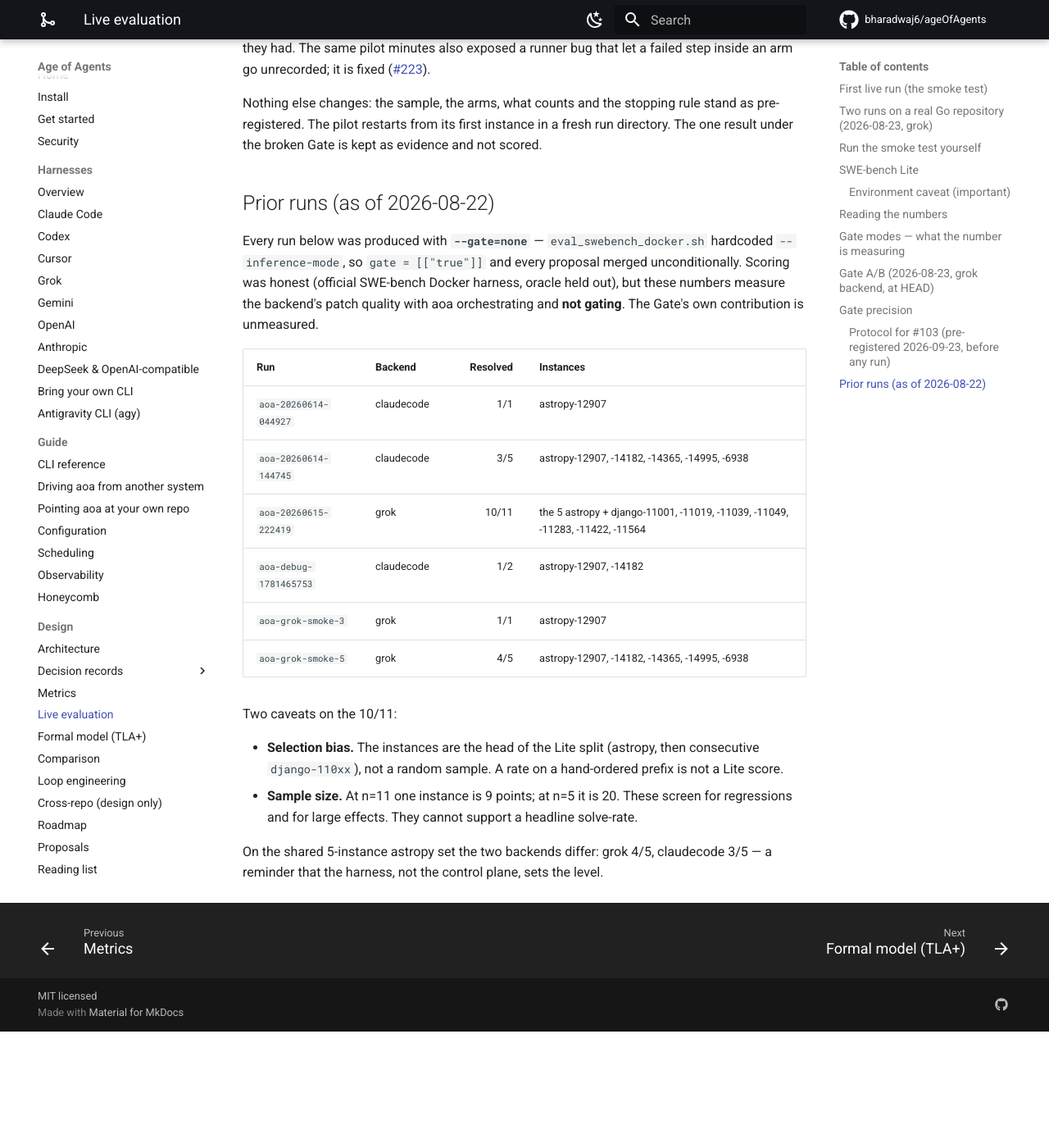
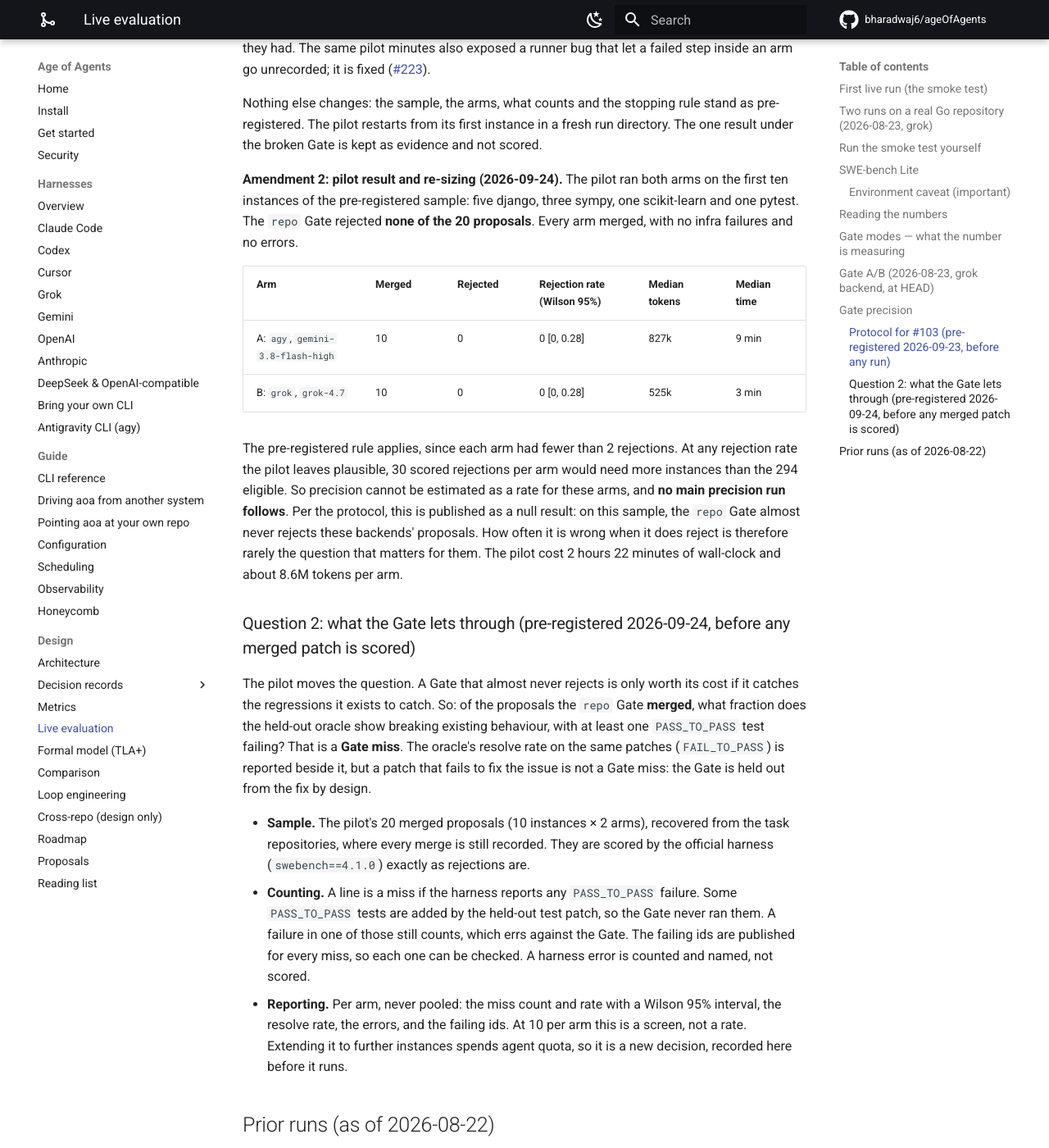
Before and after one commit to bharadwaj6/ageOfAgents, an MkDocs documentation site: the page built from docs/design/live_eval.md, in a window 1280 px wide and 1400 px high, scrolled down 8849 px. Shown: the whole window at 82% size. Built offline with MkDocs 1.6.1 and Material for MkDocs 9.7.7, drawn with Linux system fonts in a browser that asks for light colours; comment, search, counter and statistics services are not loaded; before the commit the page ends 10107 px from its top, so only the background shows below that.

Commit message:
docs: record the #103 pilot null result and pre-register question 2
The pilot's repo Gate rejected none of 20 proposals (0/10 per arm, Wilson
upper bound 0.28), so under the pre-registered rule no main precision run
follows and the result is published as a null finding. Pre-register the
converse before any merged patch is scored: of what the Gate merged, how
much does the oracle show breaking PASS_TO_PASS.

Co-Authored-By: Claude Opus 5.5 <noreply@anthropic.com>
Claude-Session: https://claude.ai/code/session_01SokbKH2wxGAqkfLNvpxvxu

```diff
--- a/docs/design/live_eval.md
+++ b/docs/design/live_eval.md
@@ -341,6 +341,42 @@ Nothing else changes: the sample, the arms, what counts and the stopping rule st
 The pilot restarts from its first instance in a fresh run directory. The one result under the broken
 Gate is kept as evidence and not scored.
 
+**Amendment 2: pilot result and re-sizing (2026-09-24).** The pilot ran both arms on the first ten
+instances of the pre-registered sample: five django, three sympy, one scikit-learn and one pytest. The
+`repo` Gate rejected **none of the 20 proposals**. Every arm merged, with no infra failures and no
+errors.
+
+| Arm | Merged | Rejected | Rejection rate (Wilson 95%) | Median tokens | Median time |
+|---|---|---|---|---|---|
+| A: `agy`, `gemini-3.8-flash-high` | 10 | 0 | 0 [0, 0.28] | 827k | 9 min |
+| B: `grok`, `grok-4.7` | 10 | 0 | 0 [0, 0.28] | 525k | 3 min |
+
+The pre-registered rule applies, since each arm had fewer than 2 rejections. At any rejection rate the
+pilot leaves plausible, 30 scored rejections per arm would need more instances than the 294 eligible. So
+precision cannot be estimated as a rate for these arms, and **no main precision run follows**. Per the
+protocol, this is published as a null result: on this sample, the `repo` Gate almost never rejects these
+backends' proposals. How often it is wrong when it does reject is therefore rarely the question that
+matters for them. The pilot cost 2 hours 22 minutes of wall-clock and about 8.6M tokens per arm.
+
+### Question 2: what the Gate lets through (pre-registered 2026-09-24, before any merged patch is scored)
+
+The pilot moves the question. A Gate that almost never rejects is only worth its cost if it catches
+the regressions it exists to catch. So: of the proposals the `repo` Gate **merged**, what fraction does
+the held-out oracle show breaking existing behaviour, with at least one `PASS_TO_PASS` test failing? That
+is a **Gate miss**. The oracle's resolve rate on the same patches (`FAIL_TO_PASS`) is reported beside it,
+but a patch that fails to fix the issue is not a Gate miss: the Gate is held out from the fix by design.
+
+- **Sample.** The pilot's 20 merged proposals (10 instances × 2 arms), recovered from the task
+  repositories, where every merge is still recorded. They are scored by the official harness
+  (`swebench==4.1.0`) exactly as rejections are.
+- **Counting.** A line is a miss if the harness reports any `PASS_TO_PASS` failure. Some `PASS_TO_PASS`
+  tests are added by the held-out test patch, so the Gate never ran them. A failure in one of those
+  still counts, which errs against the Gate. The failing ids are published for every miss, so each one
+  can be checked. A harness error is counted and named, not scored.
+- **Reporting.** Per arm, never pooled: the miss count and rate with a Wilson 95% interval, the resolve
+  rate, the errors, and the failing ids. At 10 per arm this is a screen, not a rate. Extending it to
+  further instances spends agent quota, so it is a new decision, recorded here before it runs.
+
 ## Prior runs (as of 2026-08-22)
 
 Every run below was produced with **`--gate=none`** — `eval_swebench_docker.sh` hardcoded
```
Also changed, not shown: docs/design/roadmap.md (+7 -0 lines).
